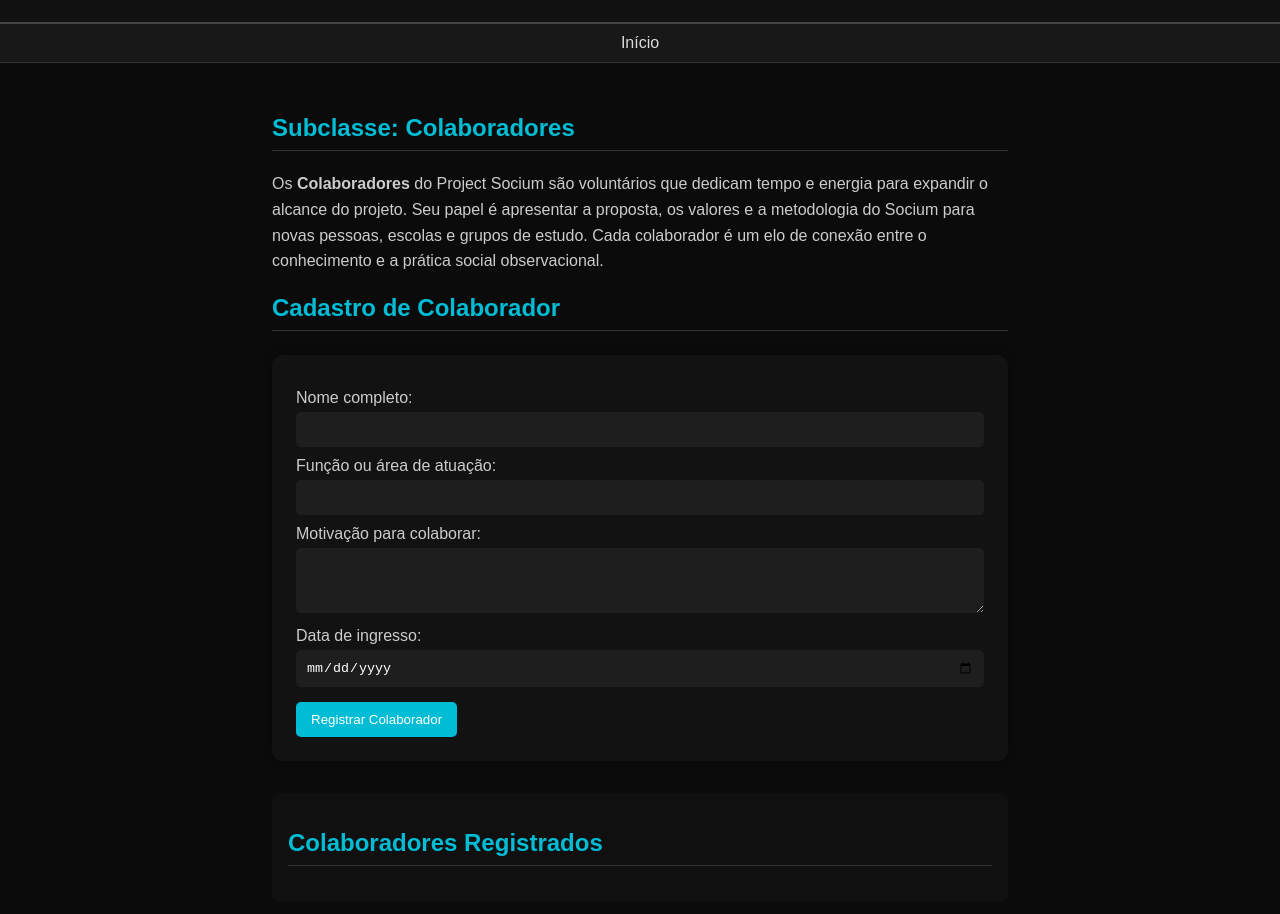
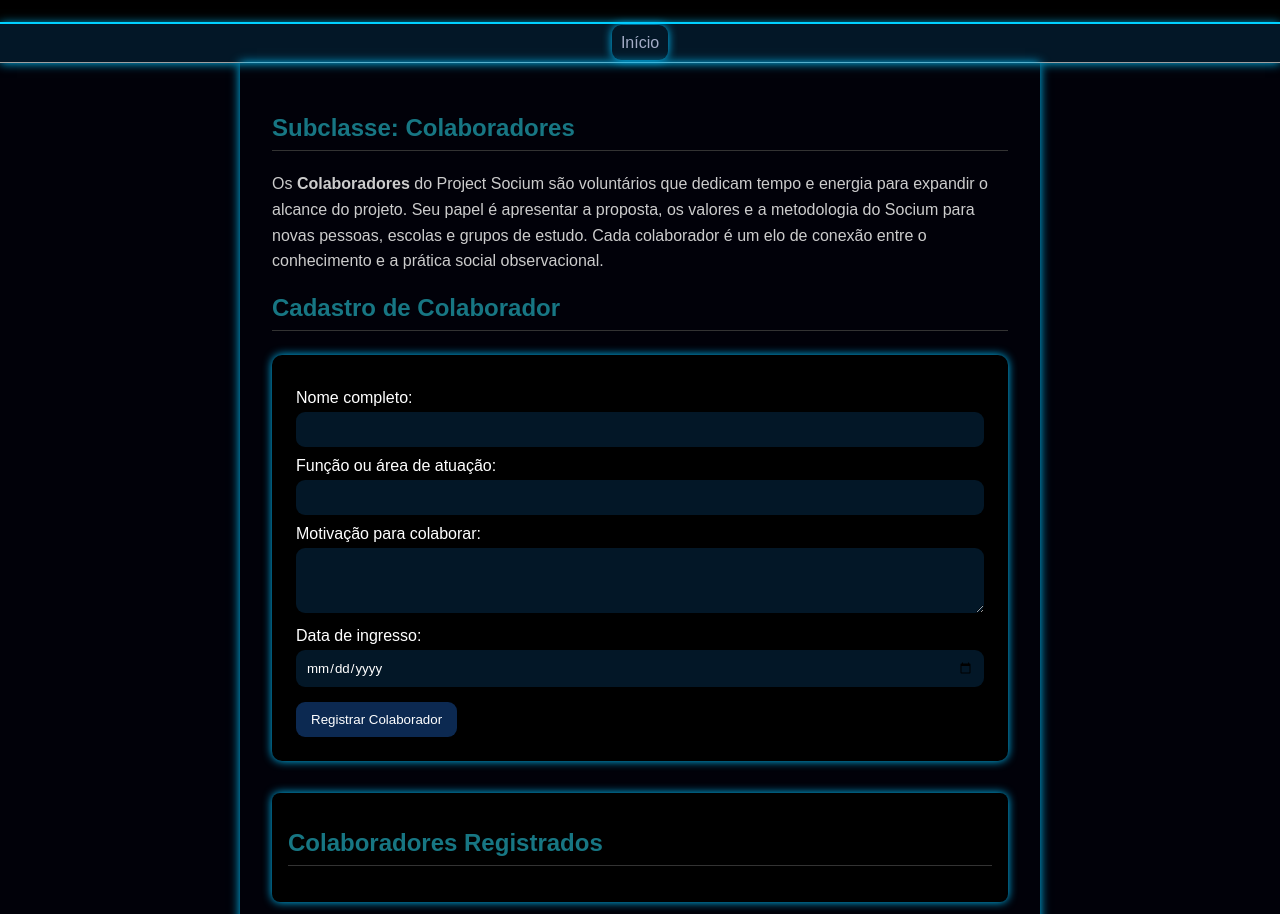
Before and after one commit to nvini16/po.sho333, a plain HTML site: page contribuir.html in a window 1280 px wide. Shown: the part 67-981 px from the top of the page. Drawn offline with Linux system fonts and the light colour scheme.

Commit message:
Refactor colaboradores page layout and styles
Updated styles and structure for the colaboradores page.

```diff
--- a/contribuir.html
+++ b/contribuir.html
@@ -12,7 +12,7 @@
 
     body {
       font-family: 'Poppins', sans-serif;
-      background-color: #0b0b0b;
+      background-color: #010109;
       color: #f5f5f5;
       margin: 0;
       padding: 0;
@@ -23,10 +23,10 @@
 }
 
     header {
-      background-color: #111;
+      background-color: #000000;
       padding: 1.2rem;
       text-align: center;
-      border-bottom: 2px solid #444;
+      border-bottom: 2px solid #00d9ff;
     }
 
     header h1 {
@@ -36,32 +36,37 @@
     }
 
     nav {
-      background-color: #181818;
+      background-color: #031727;
       text-align: center;
+      box-shadow: 0 0 10px rgb(0, 195, 255);
       padding: 0.6rem 0;
-      border-bottom: 1px solid #333;
+      border-bottom: 1px solid #a0a0a0;
     }
 
     nav a {
-      color: #ddd;
+      color: #a4adc7;
       margin: 0 15px;
       text-decoration: none;
+      box-shadow: 0 0 10px rgb(0, 195, 255);
+      padding: 9px;
+      border-radius: 9px;
       font-weight: 500;
       transition: color 0.3s;
     }
 
     nav a:hover {
-      color: #00bcd4;
+      color: #00e1ff;
     }
 
     main {
       padding: 2rem;
       max-width: 800px;
+      box-shadow: 0 0 10px rgb(0, 195, 255);
       margin: auto;
     }
 
     h2 {
-      color: #00bcd4;
+      color: #177683;
       border-bottom: 1px solid #333;
       padding-bottom: 0.5rem;
     }
@@ -72,36 +77,37 @@
     }
 
     form {
-      background-color: #121212;
+      background-color: #000000;
       padding: 1.5rem;
       border-radius: 10px;
-      box-shadow: 0 0 10px rgba(0,0,0,0.4);
+      box-shadow: 0 0 10px rgb(0, 195, 255);
       margin-top: 1.5rem;
     }
 
     label {
       display: block;
       margin-top: 10px;
-      color: #ccc;
+      color: #ffffff;
     }
 
     input, textarea, select {
       width: 100%;
       padding: 10px;
       margin-top: 5px;
-      border-radius: 5px;
+      border-radius: 9px;
       border: none;
-      background-color: #1e1e1e;
-      color: #fff;
+      font-family: 'Poppins', sans-serif;
+      background-color: #031727;
+      color: #fffefe;
     }
 
     button {
       margin-top: 15px;
-      background-color: #00bcd4;
+      background-color: #0c2951;
       color: #fff;
       border: none;
       padding: 10px 15px;
-      border-radius: 5px;
+      border-radius: 9px;
       cursor: pointer;
       transition: background 0.3s;
     }
@@ -111,15 +117,16 @@
     }
 
     .list {
-      background-color: #101010;
+      background-color: #000000;
       padding: 1rem;
       border-radius: 8px;
+      box-shadow: 0 0 10px rgb(0, 195, 255);
       margin-top: 2rem;
     }
 
     .collab-item {
-      background-color: #181818;
-      border-left: 3px solid #00bcd4;
+      background-color: #060606;
+      border-left: 3px solid #00e1ff;
       padding: 10px;
       margin-top: 10px;
       border-radius: 5px;
@@ -129,9 +136,9 @@
       text-align: center;
       padding: 1rem;
       font-size: 0.9rem;
-      color: #777;
+      color: #00e1ff;
       margin-top: 3rem;
-      border-top: 1px solid #222;
+      border-top: 1px solid #00ddff;
     }
   </style>
 </head>
```
